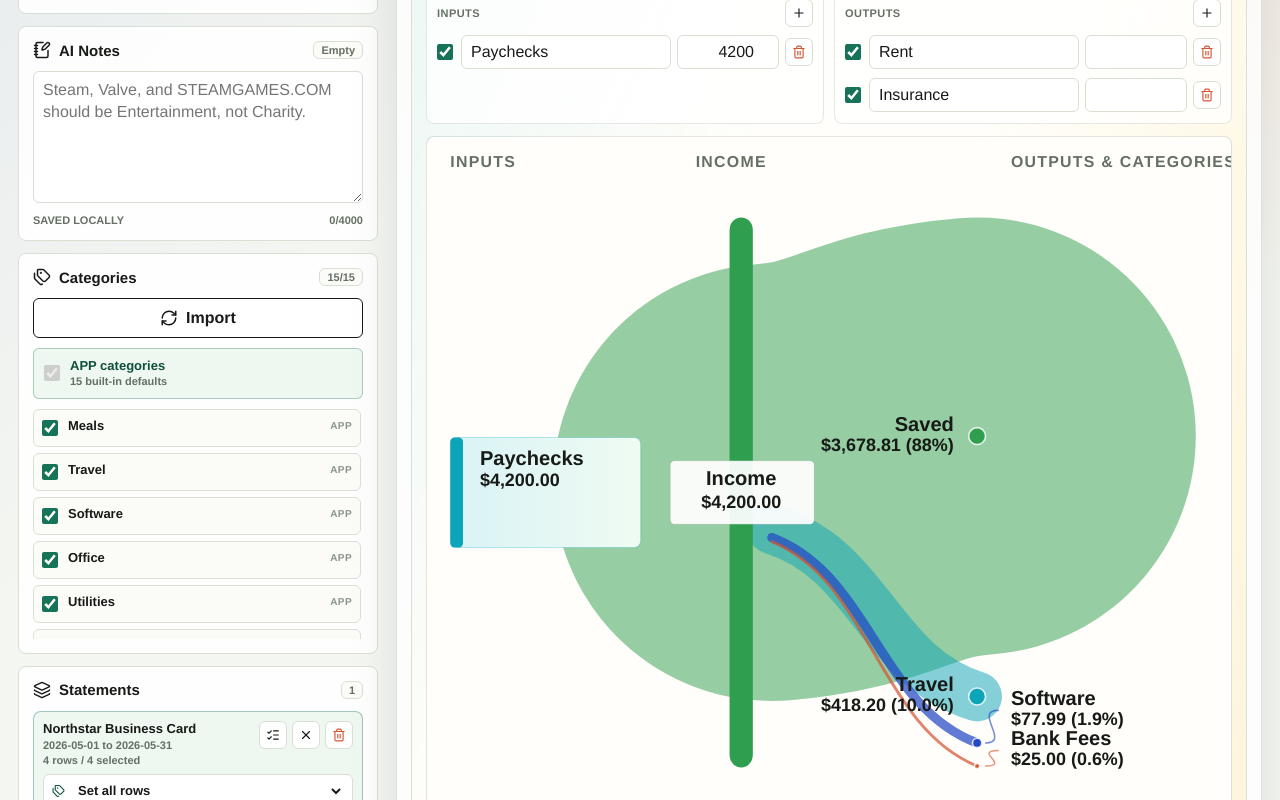
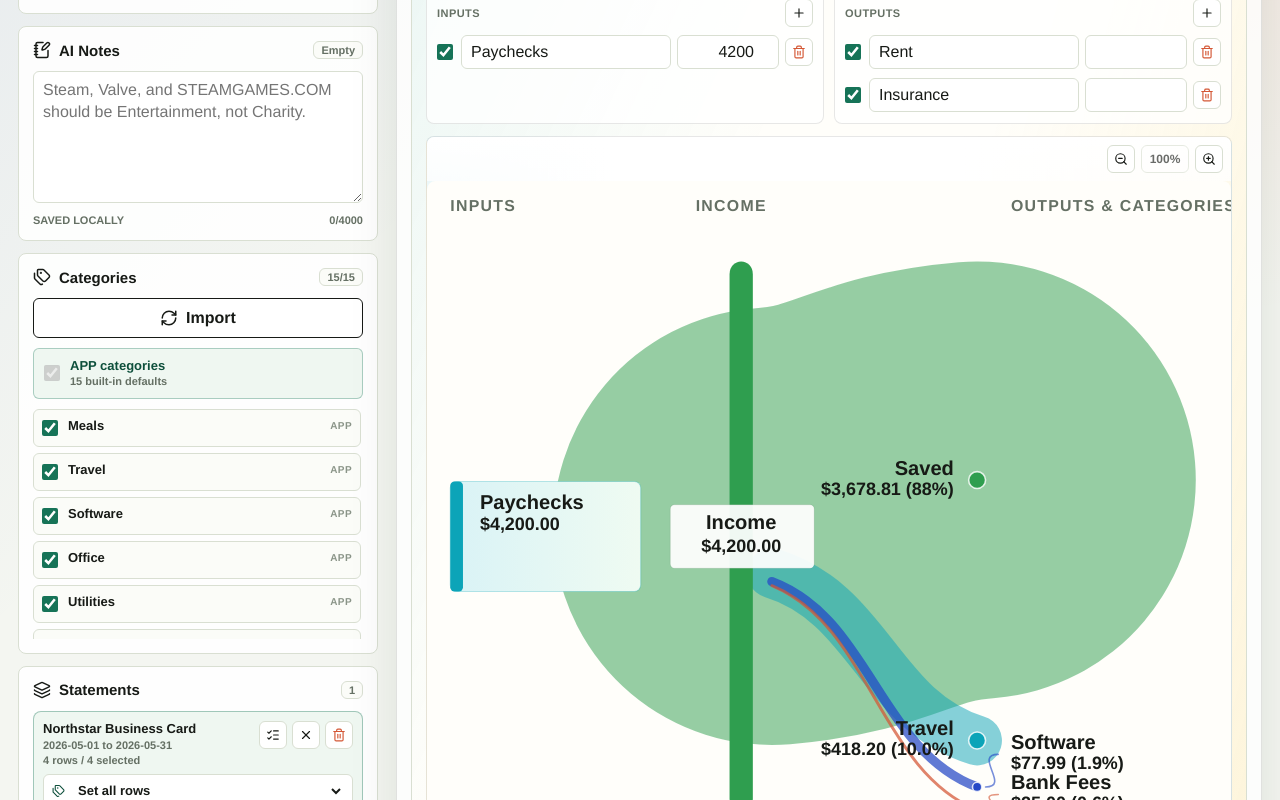
Before and after one commit to the-sides/any-statement, a Next.js app: page / in a window 1280 px wide. Shown: the part 420-1220 px from the top of the page. Built offline with nearby package versions, Linux system fonts and the light colour scheme.

Commit message:
Add cash flow graph zoom controls

```diff
--- a/app/globals.css
+++ b/app/globals.css
@@ -855,7 +855,7 @@ button:focus-visible,
   position: relative;
   display: block;
   min-height: 360px;
-  overflow-x: auto;
+  overflow: auto;
   border: 1px solid rgba(23, 26, 22, 0.1);
   border-radius: 8px;
   background:
@@ -868,9 +868,37 @@ button:focus-visible,
   content: none;
 }
 
+.flow-visual-toolbar {
+  position: sticky;
+  top: 0;
+  z-index: 2;
+  display: flex;
+  justify-content: flex-end;
+  gap: 6px;
+  padding: 8px;
+  background: linear-gradient(180deg, #ffffff 0%, rgba(255, 255, 255, 0.76) 100%);
+}
+
+.graph-zoom-reset {
+  display: inline-flex;
+  min-width: 48px;
+  height: 28px;
+  align-items: center;
+  justify-content: center;
+  border: 1px solid var(--line);
+  border-radius: 6px;
+  background: #fff;
+  color: var(--ink);
+  font-size: 12px;
+  font-weight: 900;
+}
+
+.graph-zoom-reset:hover:not(:disabled) {
+  background: #eef2e9;
+}
+
 .sankey-chart {
   display: block;
-  width: 100%;
   min-width: 0;
   height: auto;
 }
--- a/components/StatementWorkspace.tsx
+++ b/components/StatementWorkspace.tsx
@@ -22,7 +22,9 @@ import {
   Undo2,
   Upload,
   UserRound,
-  X
+  X,
+  ZoomIn,
+  ZoomOut
 } from "lucide-react";
 import {
   useEffect,
@@ -133,6 +135,9 @@ const REVIEW_DRAFT_STORAGE_EVENT = "statement-ledger-review-draft";
 const REVIEW_HISTORY_STORAGE_EVENT = "statement-ledger-review-history";
 const CASH_FLOW_PLAN_STORAGE_EVENT = "statement-ledger-cash-flow-plan";
 const MAX_CATEGORIZATION_NOTES_LENGTH = 4000;
+const GRAPH_ZOOM_LEVELS = [0.35, 0.5, 0.65, 0.75, 1, 1.25, 1.5, 1.75];
+const MIN_GRAPH_ZOOM = GRAPH_ZOOM_LEVELS[0];
+const MAX_GRAPH_ZOOM = GRAPH_ZOOM_LEVELS[GRAPH_ZOOM_LEVELS.length - 1];
 const SAMPLE_STATEMENT_ID = "sample-statement";
 const EXPENSE_CHAT_PROMPTS = [
   "How could I minimize food costs?",
@@ -203,6 +208,7 @@ export function StatementWorkspace() {
   const [file, setFile] = useState<File | null>(null);
   const [dataSourceId, setDataSourceId] = useState("");
   const [categoryFilters, setCategoryFilters] = useState<string[]>([]);
+  const [graphZoom, setGraphZoom] = useState(1);
   const [busy, setBusy] = useState<"idle" | "extracting" | "saving">("idle");
   const [categoryBusy, setCategoryBusy] = useState<
     "idle" | "loading" | "importing" | "updating"
@@ -925,6 +931,14 @@ export function StatementWorkspace() {
 
   function clearCategoryFilters() {
     setCategoryFilters([]);
+  }
+
+  function updateGraphZoom(direction: "in" | "out") {
+    setGraphZoom((current) => nextGraphZoomLevel(current, direction));
+  }
+
+  function resetGraphZoom() {
+    setGraphZoom(1);
   }
 
   function toggleItem(id: string) {
@@ -1785,7 +1799,43 @@ export function StatementWorkspace() {
             </div>
 
             <div className="flow-visual" aria-label="Cash flow visualization">
-              <CashFlowSankey summary={cashFlowSummary} currency={currency} />
+              <div className="flow-visual-toolbar">
+                <button
+                  className="mini-icon-button"
+                  type="button"
+                  title="Zoom out"
+                  aria-label="Zoom out graph"
+                  disabled={graphZoom <= MIN_GRAPH_ZOOM}
+                  onClick={() => updateGraphZoom("out")}
+                >
+                  <ZoomOut size={14} {...hydrationSafeIconProps} />
+                </button>
+                <button
+                  className="graph-zoom-reset"
+                  type="button"
+                  title="Reset graph zoom"
+                  aria-label="Reset graph zoom"
+                  disabled={graphZoom === 1}
+                  onClick={resetGraphZoom}
+                >
+                  {Math.round(graphZoom * 100)}%
+                </button>
+                <button
+                  className="mini-icon-button"
+                  type="button"
+                  title="Zoom in"
+                  aria-label="Zoom in graph"
+                  disabled={graphZoom >= MAX_GRAPH_ZOOM}
+                  onClick={() => updateGraphZoom("in")}
+                >
+                  <ZoomIn size={14} {...hydrationSafeIconProps} />
+                </button>
+              </div>
+              <CashFlowSankey
+                summary={cashFlowSummary}
+                currency={currency}
+                zoom={graphZoom}
+              />
             </div>
           </div>
         </section>
@@ -2112,10 +2162,12 @@ type SankeySegment<T> = T & {
 
 function CashFlowSankey({
   summary,
-  currency
+  currency,
+  zoom
 }: {
   summary: CashFlowSummary;
   currency: string;
+  zoom: number;
 }) {
   const width = 760;
   const top = 76;
@@ -2172,6 +2224,10 @@ function CashFlowSankey({
   return (
     <svg
       className="sankey-chart"
+      style={{
+        width: `${Math.round(zoom * 100)}%`,
+        minWidth: `${Math.round(width * zoom)}px`
+      }}
       viewBox={`0 0 ${width} ${height}`}
       role="img"
       aria-label="Income flowing to savings, manual outputs, and statement categories"
@@ -2994,6 +3050,26 @@ function clamp(value: number, min: number, max: number) {
   return Math.min(max, Math.max(min, value));
 }
 
+function nextGraphZoomLevel(
+  current: number,
+  direction: "in" | "out"
+) {
+  const currentIndex = GRAPH_ZOOM_LEVELS.reduce(
+    (closestIndex, level, index) =>
+      Math.abs(level - current) <
+      Math.abs(GRAPH_ZOOM_LEVELS[closestIndex] - current)
+        ? index
+        : closestIndex,
+    0
+  );
+  const nextIndex = Math.min(
+    GRAPH_ZOOM_LEVELS.length - 1,
+    Math.max(0, currentIndex + (direction === "in" ? 1 : -1))
+  );
+
+  return GRAPH_ZOOM_LEVELS[nextIndex];
+}
+
 function inputColor(index: number) {
   const colors = ["#0ca4b8", "#2f9e4f", "#2448c7", "#f2b705"];
 
```
